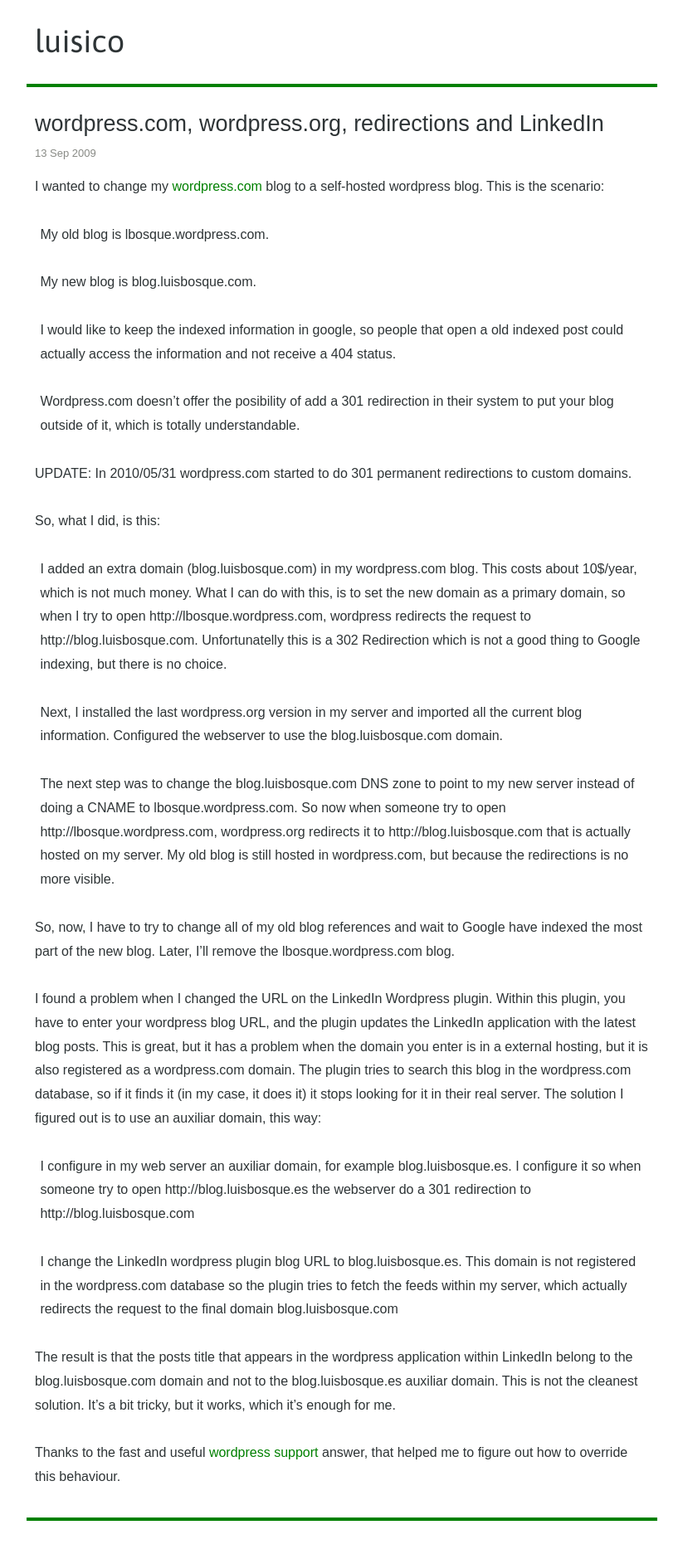
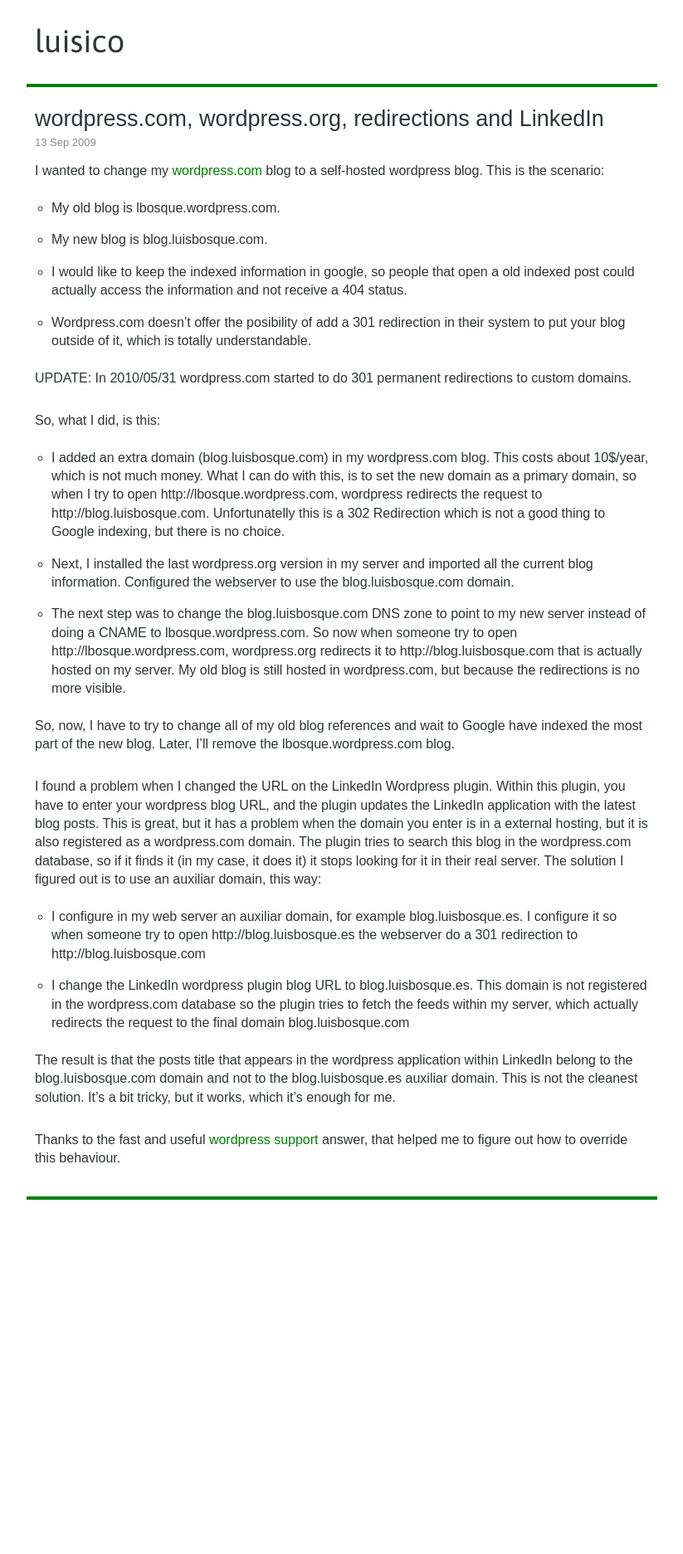
Before and after one commit to luisbosque/luisbosque.github.com, a Jekyll site: the page built from _posts/2009-09-13-wordpress-com-wordpress-org-redirections-and-linkedin.markdown, in a window 1280 px wide. Shown: the whole page at 83% size, without its empty margins (228-1051 px from the left). Built offline with Jekyll 4.4.1, drawn with Linux system fonts in a browser that asks for light colours; some web fonts are replaced; Markdown is read by kramdown in place of the engine named in the settings; after the commit the page ends 1486 px from its top, so only the background shows below that.

Commit message:
Some blog changes

```diff
--- a/_layouts/post.html
+++ b/_layouts/post.html
@@ -1,7 +1,8 @@
 ---
 layout: base
 ---
-
-<h2>{{ page.title }}</h2>
-<span class="date">{{ page.date | date_to_string }}</span>
-{{ content }}
+<div id=post>
+  <h2>{{ page.title }}</h2>
+  <span class="date">{{ page.date | date_to_string }}</span>
+  {{ content }}
+</div>
--- a/css/styles.css
+++ b/css/styles.css
@@ -1,34 +1,34 @@
 /* Reset */
 body,div,dl,dt,dd,ul,ol,li,h1,h2,h3,h4,h5,h6,pre,form,fieldset,input,textarea,p,blockquote,th,td {
-  margin:0;
-  padding:0;
+  margin: 0;
+  padding: 0;
 }
 table {
-  border-collapse:collapse;
-  border-spacing:0;
+  border-collapse: collapse;
+  border-spacing: 0;
 }
 fieldset,img {
-  border:0;
+  border: 0;
 }
 address,caption,cite,code,dfn,em,strong,th,var {
-  font-style:normal;
-  font-weight:normal;
+  font-style: normal;
+  font-weight: normal;
 }
-/*ol,ul {*/
-ul {
-  list-style:none;
-}
+/* ul {
+  list-style: none;
+}*/
 caption,th {
-  text-align:left;
+  text-align: left;
 }
 h1,h2,h3,h4,h5,h6 {
-  font-size:100%;
-  font-weight:normal;
+  font-size: 100%;
+  font-weight: normal;
 }
 q:before,q:after {
-  content:'';
+  content: '';
 }
-abbr,acronym { border:0;
+abbr,acronym {
+  border:0;
 }
 
 /* Styles */
@@ -37,7 +37,7 @@
   background-color: #FFFFFF;
   font-family: "Asap", sans-serif;
   font-size: x-small;
-  line-height: 1.8;
+  line-height: 1.4;
   color: #2E3436;
 }
 
@@ -104,10 +104,6 @@
   font-style: italic;
 }
 
-.wrapper .content ol {
-  list-style-type: disc;
-  margin-left: 2em;
-}
 
 .wrapper .content ul#posts a {
  color: #2E3436;
@@ -117,7 +113,7 @@
   float: right;
 }
 
-.wrapper .content li:hover {
+.wrapper .content div#posts li:hover {
   background-color: #EBFFC2;
 }
 
@@ -155,3 +151,19 @@
   padding: 1.2em;
   font-size: 1.9em;
 }
+
+/* POSTS */
+div#post ul {
+  padding-left: 1em;
+  margin-left: 1em;
+  list-style: circle;
+}
+
+div#post ul li {
+  padding: 0.5em 0;
+}
+
+.wrapper .content ol {
+  list-style-type: disc;
+  margin-left: 2em;
+}
```
